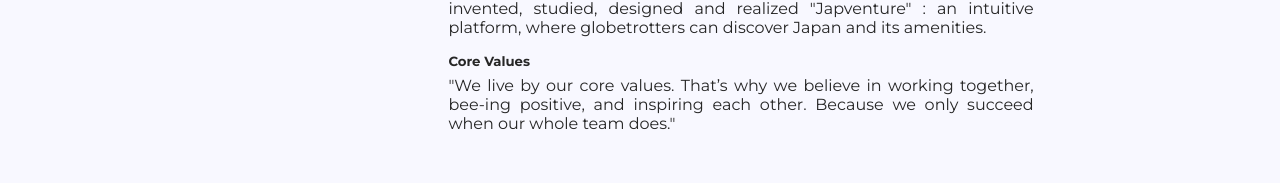
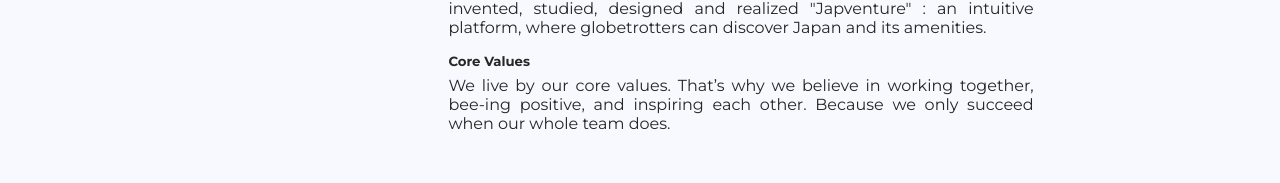
Before and after one commit to casiimir/project-casimiro-south, a React (Create React App) app: page /about in a window 1280 px wide. Shown: the part 310-493 px from the top of the page. Built offline with nearby package versions, Linux system fonts and the light colour scheme.

Commit message:
feat thankyoupage: translation

```diff
--- a/src/pages/about/about.jsx
+++ b/src/pages/about/about.jsx
@@ -1,9 +1,11 @@
+import { useSelector } from "react-redux";
 import TMCard from "../../components/TMCard";
 import teamMembers from "./../../utils/api/teamMembers";
 
 import styles from "./index.module.scss";
 
 export function About() {
+  const { lang } = useSelector((state) => state);
   return (
     <div className={styles.Main}>
       <div className={styles.description}>
@@ -16,28 +18,29 @@
           </div>
           <div className={styles.weAreSection}>
             <div className={styles.section}>
-              <h5>How It All Started</h5>
+              <h5>
+                {lang.toggle ? "Come tutto è cominciato" : "How It All Started"}
+              </h5>
               <p>
-                Project South inc. was founded in 2022 by Casimiro Ciancimino, a
-                FrontEnd Developer with one big idea: select 6 sicilian
-                frontenders and let them realize a big project.
+                {lang.toggle
+                  ? "Project South inc. è stata fondata nel 2022 da Casimiro Ciancimino, un FrontEnd Developer con una grande idea: selezionare 6 Frontenders siciliani e far realizzare loro un grande progetto."
+                  : "Project South inc. was founded in 2022 by Casimiro Ciancimino, a FrontEnd Developer with one big idea: select 6 sicilian frontenders and let them realize a big project."}
               </p>
             </div>
             <div className={styles.section}>
-              <h5>The Team</h5>
+              <h5>{lang.toggle ? "Il Team" : "The Team"}</h5>
               <p>
-                We are Antonino, Domenico, Roberta, Lucia, Ginevra and Dalila.
-                We invented, studied, designed and realized "Japventure" : an
-                intuitive platform, where globetrotters can discover Japan and
-                its amenities.
+                {lang.toggle
+                  ? 'Siamo Antonino, Domenico, Roberta, Lucia, Ginevra e Dalila. Abbiamo inventato, studiato, progettato e realizzato "Japventure": una piattaforma intuitiva, dove i giramondo possono scoprire il Giappone e le sue bellezze.'
+                  : 'We are Antonino, Domenico, Roberta, Lucia, Ginevra and Dalila. We invented, studied, designed and realized "Japventure" : an intuitive platform, where globetrotters can discover Japan and its amenities.'}
               </p>
             </div>
             <div className={styles.section}>
-              <h5>Core Values</h5>
+              <h5>{lang.toggle ? "Valori Fondamentali" : "Core Values"}</h5>
               <p>
-                "We live by our core values. That’s why we believe in working
-                together, bee-ing positive, and inspiring each other. Because we
-                only succeed when our whole team does."
+                {lang.toggle
+                  ? "Viviamo secondo i nostri valori fondamentali. Ecco perché crediamo nel lavorare insieme, nell'essere positivi e nell'ispirarci a vicenda. Perché abbiamo successo solo quando tutto il nostro team ha successo."
+                  : "We live by our core values. That’s why we believe in working together, bee-ing positive, and inspiring each other. Because we only succeed when our whole team does."}
               </p>
             </div>
           </div>
--- a/src/pages/error/error.jsx
+++ b/src/pages/error/error.jsx
@@ -11,10 +11,9 @@
       <div className={styles.message}>
         <h2> {lang.toggle ? "CI DISPIACE TANTO!" : "WE ARE SORRY!"} </h2>
         <h3>
-          {" "}
           {lang.toggle
             ? "Sfortunatamente, qualcosa è andato storto!"
-            : "Unfortunately, something went wrong!"}{" "}
+            : "Unfortunately, something went wrong!"}
         </h3>
         <marquee behavior="alternate">
           {lang.toggle
```
